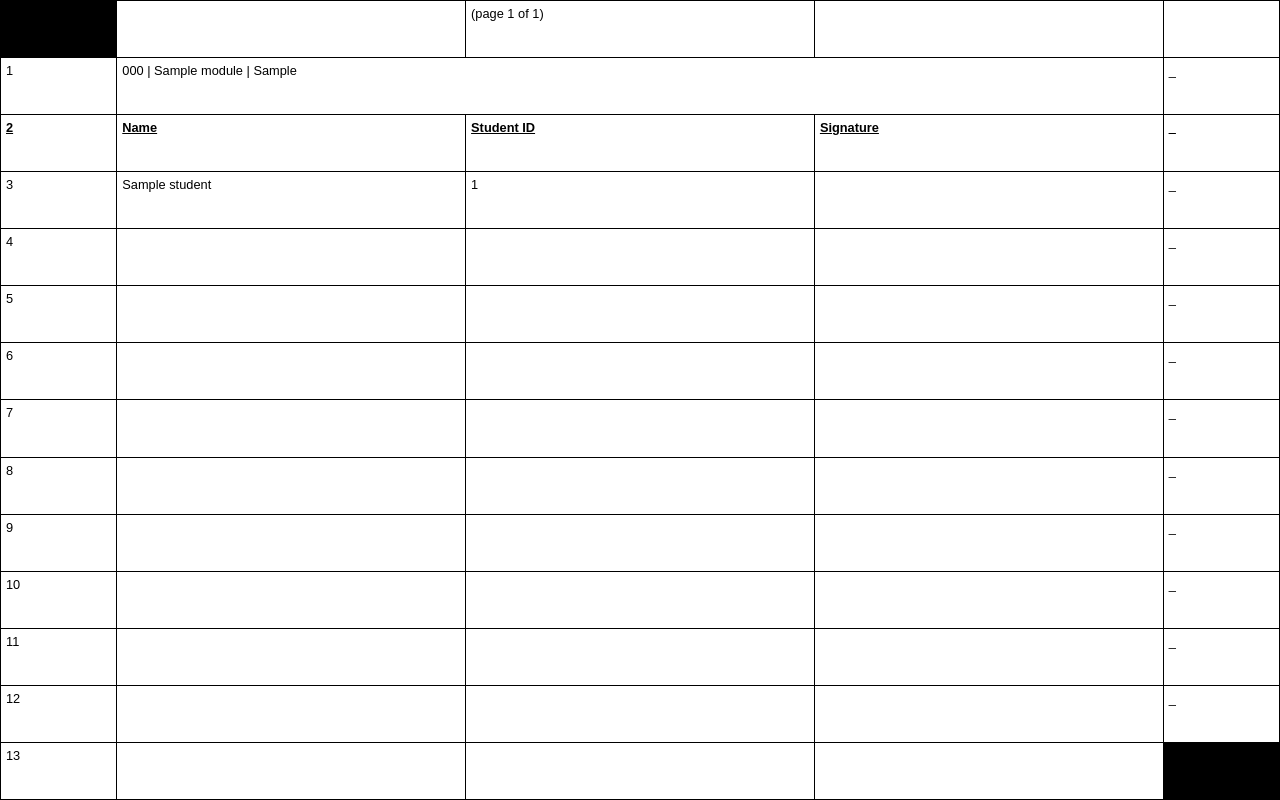
After one commit to maibrahi/CSY013, a Python web app: template app/templates/time_slots/sheet.html in a window 1280 px wide. The commit adds this page. Run offline with Jinja, Linux system fonts and the light colour scheme; the template is opened without the code that fills it: most values are stand-ins (such as "Sample title", 1, 10 or a date in 2020).

Commit message:
New sheet css and pagination

```diff
--- a/app/models.py
+++ b/app/models.py
@@ -66,7 +66,7 @@ class TimeSlot(models.Model):
     #     return self.start_time() + timedelta(minutes=50)
 
     def printable_start(self):
-        return self.start_time.strftime("%a, %d %b %H:%M")
+        return self.start_time.strftime("%Y-%m-%d %H:%M")
 
     def printable_duration(self):
         delta = self.end_time - self.start_time
--- a/app/templates/modules/show.html
+++ b/app/templates/modules/show.html
@@ -37,7 +37,7 @@
                   {{ "{:.1%}".format(slot.get_attendance()) }}
                 </td>
                 <td>
-                  <a href="/time_slots/{{slot.id}}/sheet" class="ui button">Generate Sign-in Sheet</a>
+                  <a href="/time_slots/{{slot.id}}/sheet/1" class="ui button">Generate Sign-in Sheet</a>
                 </td>
               </tr>
             </tbody>
--- /dev/null
+++ b/app/templates/time_slots/sheet.html
@@ -0,0 +1,139 @@
+<!DOCTYPE html>
+<html>
+<head>
+  <meta charset="utf-8">
+  <meta name="viewport" content="width=device-width">
+  <title>Sheet</title>
+
+  <style type="text/css">
+    * {
+      box-sizing: border-box;
+      font-family: Arial;
+    }
+
+    html, body {
+      padding: 0;
+      margin: 0;
+      border: 0;
+      height: 100%;
+    }
+
+    body {
+      height: 100%;
+    }
+
+    table {
+      width: 100%;
+      border-collapse: collapse;
+      height: 100%;
+      table-layout:fixed;
+    }
+    table, td {
+       border: 1px solid black;
+    }
+
+    tr.header-row {
+      font-weight: bold;
+      text-decoration: underline;
+    }
+
+    td {
+      padding: 5px;
+      font-size: 0.8em;
+      overflow: hidden;
+      white-space:nowrap;
+      vertical-align: top;
+      /* width: calc(100% / 11); */
+    }
+
+    td.side-col {
+      width: 9%;
+    }
+    td.inner-col {
+      width: 27%;
+    }
+    td.invert-cell {
+      background-color: black;
+      color: white;
+    }
+  </style>
+
+</head>
+<body>
+
+  <table>
+    <tr>
+      <td class="side-col invert-cell"></td>
+
+      <td class="inner-col"></td>
+      <td class="inner-col">
+        {% if page_number > 1 %}
+          <a href="/time_slots/{{slot.id}}/sheet/{{page_number - 1}}">Previous Page</a>
+        {% endif %}
+
+        (page {{page_number}} of {{page_count}})
+
+        {% if page_number < page_count %}
+          <a href="/time_slots/{{slot.id}}/sheet/{{page_number + 1}}">Next Page</a>
+        {% endif %}
+      </td>
+      <td class="inner-col"></td>
+
+      <td class="side-col"></td>
+    </tr>
+
+    <tr>
+      <td class="side-col">1</td>
+
+      <td colspan="3">
+        {{ slot.module.code }} | {{ slot.module.name }} | {{ slot.printable_start() }}
+      </td>
+
+      <td class="side-col">_</td>
+    </tr>
+
+    <tr class="header-row">
+      <td class="side-col">2</td>
+
+      <td class="inner-col">Name</td>
+      <td class="inner-col">Student ID</td>
+      <td class="inner-col">Signature</td>
+
+      <td class="side-col">_</td>
+    </tr>
+
+    {% for student_index in range(10) %}
+      <tr>
+        <td class="side-col">{{ student_index + 3 }}</td>
+
+        {% if student_index < (students | length) %}
+          <td class="inner-col">{{students[student_index].name()}}</td>
+          <td class="inner-col">{{students[student_index].id}}</td>
+          <td class="inner-col"></td>
+        {% else %}
+          <td class="inner-col"></td>
+          <td class="inner-col"></td>
+          <td class="inner-col"></td>
+        {% endif %}
+
+        <td class="side-col">_</td>
+      </tr>
+    {% endfor %}
+
+
+    <tr>
+      <td class="side-col">13</td>
+
+      <td class="inner-col"></td>
+      <td class="inner-col"></td>
+      <td class="inner-col"></td>
+
+      <td class="side-col invert-cell"></td>
+    </tr>
+
+  </table>
+
+
+
+</body>
+</html>
--- a/settings_dev.py
+++ b/settings_dev.py
@@ -105,7 +105,7 @@ TEMPLATES = [
     },
 ]
 
-WSGI_APPLICATION = 'wsgi.application'
+# WSGI_APPLICATION = 'wsgi.application'
 
 AUTHENTICATION_BACKENDS = (
 
--- a/urls.py
+++ b/urls.py
@@ -16,6 +16,6 @@ urlpatterns = [
     # url(r'^modules/new/$', app_views.new_module),
     url(r'^modules/$', app_views.modules_index, name="module_index"),
     url(r'^modules/(?P<id>[0-9]+)/$', app_views.modules_show, name="module_show"),
-    url(r'^time_slots/(?P<id>[0-9]+)/sheet/$', app_views.sheet, name="sheet_show"),
+    url(r'^time_slots/(?P<id>[0-9]+)/sheet/(?P<page_number>[0-9]+)$', app_views.sheet, name="sheet_show"),
     url(r'', include('social_django.urls'))
 ]
```
Also changed, not shown: app/views.py (+30 -11 lines).
